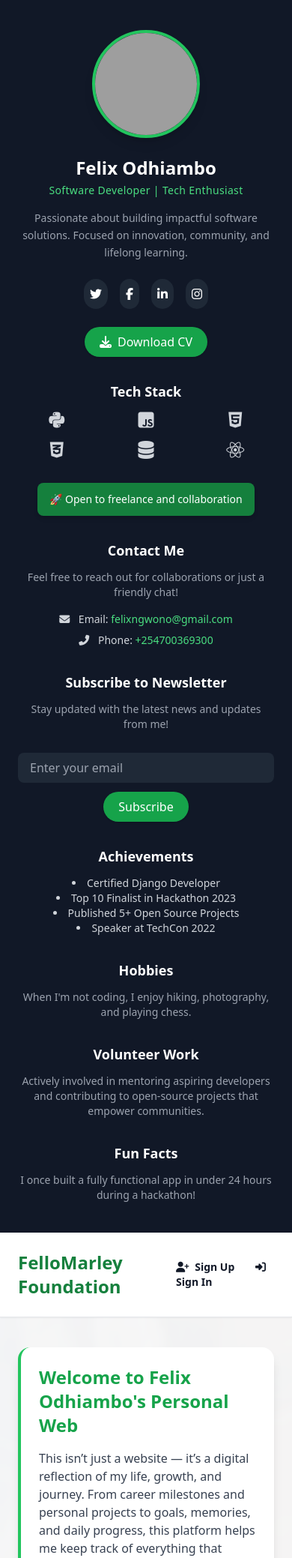
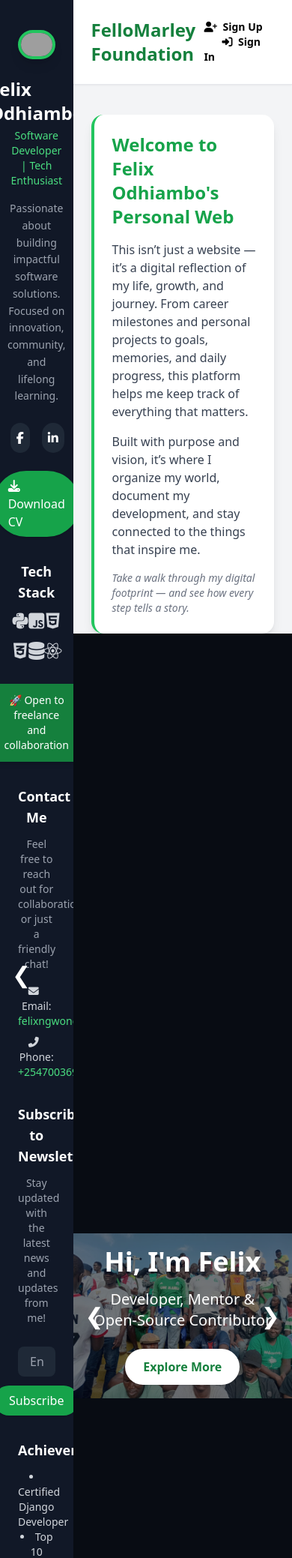
Before and after one commit to Felixngwono/Odhiambo-Felix-personal-website, a Django app: page / in a window 390 px wide. Shown: the top 2078 px of the page at 75% size. Run offline with Django 4.2, Linux system fonts and the light colour scheme; data comes from the database, SQL or seed files in the repository; some libraries are stand-ins or nearby versions; grey boxes are pictures that could not be loaded.

Commit message:
FelloMarley

```diff
--- a/StoryTeller/forms.py
+++ b/StoryTeller/forms.py
@@ -57,7 +57,7 @@ class SiblingForm(ModelForm):
 
     class Meta:
         model = Sibling
-        fields = ['name', 'birthdate', 'age', 'occupation', 'full_description', 'profile_picture']
+        fields = ['name', 'birthdate',  'occupation', 'full_description', 'profile_picture']
 
 class EducationLevelForm(ModelForm):
     class Meta:
--- a/Templates/home.html
+++ b/Templates/home.html
@@ -7,50 +7,34 @@
     <link href="{% static 'images/logo.png' %}" rel="icon" />
     <script src="https://cdn.tailwindcss.com"></script>
     <script src="https://kit.fontawesome.com/a2e0e6f8fd.js" crossorigin="anonymous"></script>
-
-    <!-- Alpine.js for slideshow -->
     <script defer src="https://unpkg.com/alpinejs@3.x.x/dist/cdn.min.js"></script>
 </head>
-<body class="" style="background-image: url('{% static 'images/k.jpg' %}');background-repeat: no-repeat;  background-size: cover; background-position: center;">
-    <!-- Overlay to add slight tint (optional for contrast) -->
-    <div class="bg-black bg-opacity-60 min-h-screen">
-        <div class="flex flex-col md:flex-row min-h-screen">
+<body class="overflow-hidden">
+
+<div class="flex h-screen w-screen">
     <!-- Sidebar -->
-            <aside class="w-full md:w-1/4 bg-gray-900 text-white flex flex-col items-center py-10 px-6 shadow-lg">
-                <!-- Profile Picture -->
+    <aside class="w-1/4 bg-gray-900 text-white flex flex-col items-center py-10 px-6 overflow-auto">
         <img class="w-36 h-36 rounded-full border-4 border-green-500 mb-4 shadow-lg object-cover" src="{% static 'images/Fel14.jpg' %}" alt="Profile Picture" />
-
-                <!-- Name & Title -->
         <h1 class="text-2xl font-extrabold mt-2">Felix Odhiambo</h1>
-                <p class="text-green-400 mt-1 text-sm tracking-wide text-center">Software Developer | Tech Enthusiast</p>
-
-                <!-- Short Bio -->
+        <p class="text-green-400 mt-1 text-sm text-center">Software Developer | Tech Enthusiast</p>
         <p class="text-sm text-gray-400 mt-4 text-center leading-relaxed">
             Passionate about building impactful software solutions. Focused on innovation, community, and lifelong learning.
         </p>
 
         <!-- Social Media Links -->
         <div class="flex mt-6 space-x-4">
-                    <a href="https://x.com/felixngwono" class="p-2 bg-gray-800 rounded-full hover:bg-green-600 transition duration-300">
-                        <i class="fab fa-twitter"></i>
-                    </a>
-                    <a href="https://facebook.com" class="p-2 bg-gray-800 rounded-full hover:bg-blue-600 transition duration-300">
-                        <i class="fab fa-facebook-f"></i>
-                    </a>
-                    <a href="https://linkedin.com" class="p-2 bg-gray-800 rounded-full hover:bg-blue-700 transition duration-300">
-                        <i class="fab fa-linkedin-in"></i>
-                    </a>
-                    <a href="https://instagram.com" class="p-2 bg-gray-800 rounded-full hover:bg-pink-600 transition duration-300">
-                        <i class="fab fa-instagram"></i>
-                    </a>
+            <a href="https://x.com/felixngwono" class="p-2 bg-gray-800 rounded-full hover:bg-green-600"><i class="fab fa-twitter"></i></a>
+            <a href="https://facebook.com" class="p-2 bg-gray-800 rounded-full hover:bg-blue-600"><i class="fab fa-facebook-f"></i></a>
+            <a href="https://linkedin.com" class="p-2 bg-gray-800 rounded-full hover:bg-blue-700"><i class="fab fa-linkedin-in"></i></a>
+            <a href="https://instagram.com" class="p-2 bg-gray-800 rounded-full hover:bg-pink-600"><i class="fab fa-instagram"></i></a>
         </div>
 
-                <!-- Download CV Button -->
-                <a href="{% static 'files/Felix_Odhiambo_CV.pdf' %}" download class="mt-6 inline-block bg-green-600 text-white py-2 px-5 rounded-full shadow hover:bg-green-500 transition duration-300">
+        <!-- Download CV -->
+        <a href="{% static 'files/Felix_Odhiambo_CV.pdf' %}" download class="mt-6 inline-block bg-green-600 text-white py-2 px-5 rounded-full shadow hover:bg-green-500">
             <i class="fas fa-download mr-2"></i>Download CV
         </a>
 
-                <!-- Tech Stack Icons -->
+        <!-- Tech Stack -->
         <div class="mt-8 text-center w-full">
             <h4 class="text-white font-semibold mb-3 text-lg">Tech Stack</h4>
             <div class="grid grid-cols-3 gap-4 justify-items-center text-2xl text-gray-300">
@@ -64,37 +48,32 @@
         </div>
 
         <!-- Call to Action -->
-                <div class="mt-8 bg-green-700 px-4 py-3 rounded-lg text-center shadow-md hover:bg-green-600 transition duration-300">
+        <div class="mt-8 bg-green-700 px-4 py-3 rounded-lg text-center shadow-md hover:bg-green-600 transition">
             <p class="text-sm font-medium">🚀 Open to freelance and collaboration</p>
+        </div>
 
-
-                </div>
-                <!-- Contact Section -->
+        <!-- Contact -->
         <div class="mt-8 text-center w-full">
             <h4 class="text-white font-semibold mb-3 text-lg">Contact Me</h4>
             <p class="text-sm text-gray-400 mb-4">Feel free to reach out for collaborations or just a friendly chat!</p>
             <div class="space-y-2">
-                        <p class="text-sm text-gray-300">
-                            <i class="fas fa-envelope mr-2"></i> Email: <a href="mailto:felixngwono@gmail.com" class="text-green-400 hover:underline">felixngwono@gmail.com</a>
-                        </p>
-                        <p class="text-sm text-gray-300">
-                            <i class="fas fa-phone-alt mr-2"></i> Phone: <a href="tel:+254700369300" class="text-green-400 hover:underline">+254700369300</a>
-                        </p>
+                <p class="text-sm text-gray-300"><i class="fas fa-envelope mr-2"></i> Email: <a href="mailto:felixngwono@gmail.com" class="text-green-400 hover:underline">felixngwono@gmail.com</a></p>
+                <p class="text-sm text-gray-300"><i class="fas fa-phone-alt mr-2"></i> Phone: <a href="tel:+254700369300" class="text-green-400 hover:underline">+254700369300</a></p>
             </div>
         </div>
-                <!-- Newsletter Subscription -->
+
+        <!-- Newsletter -->
         <div class="mt-8 text-center w-full">
             <h4 class="text-white font-semibold mb-3 text-lg">Subscribe to Newsletter</h4>
             <p class="text-sm text-gray-400 mb-4">Stay updated with the latest news and updates from me!</p>
             <form action="{% url 'subscribe_newsletter' %}" method="post" class="flex flex-col items-center space-y-3">
                 {% csrf_token %}
                 <input type="email" name="email" placeholder="Enter your email" class="w-full px-4 py-2 rounded-lg bg-gray-800 text-white focus:outline-none focus:ring-2 focus:ring-green-500" required>
-                        <button type="submit" class="bg-green-600 text-white py-2 px-5 rounded-full shadow hover:bg-green-500 transition duration-300">
-                            Subscribe
-                        </button>
+                <button type="submit" class="bg-green-600 text-white py-2 px-5 rounded-full shadow hover:bg-green-500">Subscribe</button>
             </form>
         </div>
-                <!-- Achievements Section -->
+
+        <!-- Achievements -->
         <div class="mt-8 text-center w-full">
             <h4 class="text-white font-semibold mb-3 text-lg">Achievements</h4>
             <ul class="list-disc list-inside text-gray-300 text-sm">
@@ -105,33 +84,27 @@
             </ul>
         </div>
 
-                <!-- Hobbies Section -->
+        <!-- Hobbies -->
         <div class="mt-8 text-center w-full">
             <h4 class="text-white font-semibold mb-3 text-lg">Hobbies</h4>
-                    <p class="text-sm text-gray-400">
-                        When I'm not coding, I enjoy hiking, photography, and playing chess.
-                    </p>
+            <p class="text-sm text-gray-400">When I'm not coding, I enjoy hiking, photography, and playing chess.</p>
         </div>
 
-
-                <!-- Volunteer Work Section -->
+        <!-- Volunteer Work -->
         <div class="mt-8 text-center w-full">
             <h4 class="text-white font-semibold mb-3 text-lg">Volunteer Work</h4>
-                    <p class="text-sm text-gray-400">
-                        Actively involved in mentoring aspiring developers and contributing to open-source projects that empower communities.
-                    </p>
+            <p class="text-sm text-gray-400">Actively involved in mentoring aspiring developers and contributing to open-source projects that empower communities.</p>
         </div>
 
-                <!-- Fun Facts Section -->
+        <!-- Fun Facts -->
         <div class="mt-8 text-center w-full">
             <h4 class="text-white font-semibold mb-3 text-lg">Fun Facts</h4>
-                    <p class="text-sm text-gray-400">
-                        I once built a fully functional app in under 24 hours during a hackathon!
-                    </p>
+            <p class="text-sm text-gray-400">I once built a fully functional app in under 24 hours during a hackathon!</p>
         </div>
     </aside>
 
-         <main class="flex-1 bg-white bg-opacity-95 text-gray-900 overflow-auto">
+    <!-- Main Content -->
+    <main class="flex-1 bg-gray-100 overflow-auto">
         <!-- Navbar -->
         <header class="p-6 flex justify-between items-center border-b border-gray-200 shadow-sm bg-white sticky top-0 z-10">
             <h1 class="text-2xl font-bold text-green-700">FelloMarley Foundation</h1>
@@ -140,82 +113,30 @@
                 <a href="{% url 'login' %}" class="hover:text-blue-600 font-semibold"><i class="fas fa-sign-in-alt mr-1"></i> Sign In</a>
             </nav>
         </header>
-<div class=" mt-10 px-6">
+
+        <!-- Introduction -->
+        <div class="mt-10 px-6">
             <div class="bg-white shadow-lg rounded-2xl border-l-4 border-green-500 p-6">
-    <h2 class="text-2xl md:text-3xl font-bold text-green-600 mb-4">
-      Welcome to Felix Odhiambo's Personal Web
-    </h2>
-    <p class="text-gray-700 mb-4">
-      This isn’t just a website — it’s a digital reflection of my life, growth, and journey.
-      From career milestones and personal projects to goals, memories, and daily progress, this platform helps me
-      keep track of everything that matters.
-    </p>
-    <p class="text-gray-700 mb-4">
-      Built with purpose and vision, it’s where I organize my world, document my development,
-      and stay connected to the things that inspire me.
-    </p>
-    <p class="text-sm text-gray-500 italic">
-      Take a walk through my digital footprint — and see how every step tells a story.
-    </p>
+                <h2 class="text-2xl md:text-3xl font-bold text-green-600 mb-4">Welcome to Felix Odhiambo's Personal Web</h2>
+                <p class="text-gray-700 mb-4">This isn’t just a website — it’s a digital reflection of my life, growth, and journey. From career milestones and personal projects to goals, memories, and daily progress, this platform helps me keep track of everything that matters.</p>
+                <p class="text-gray-700 mb-4">Built with purpose and vision, it’s where I organize my world, document my development, and stay connected to the things that inspire me.</p>
+                <p class="text-sm text-gray-500 italic">Take a walk through my digital footprint — and see how every step tells a story.</p>
             </div>
         </div>
-<br>
-<br>
-      <!-- Hero with Slideshow -->
+
+        <!-- Hero Slideshow -->
         <section
             x-data="{
                 activeSlide: 0,
                 slides: [
-      '{% static "images/z.jpg" %}',
-      '{% static "images/fel16.jpg" %}',
-      '{% static "images/m.jpg" %}',
-      '{% static "images/fel14.jpg" %}',
-      '{% static "images/IMG_20250731_104429_1.jpg" %}',
-      '{% static "images/a.jpg" %}',
-      '{% static "images/d.jpg" %}',
-      '{% static "images/g.jpg" %}',
-      '{% static "images/i.jpg" %}',
-      '{% static "images/l.jpg" %}',
-      '{% static "images/j.jpg" %}',
-      '{% static "images/k.jpg" %}',
-      '{% static "images/m.jpg" %}',
-      '{% static "images/n.jpg" %}',
-      '{% static "images/r.jpg" %}',
-      '{% static "images/o.jpg" %}',
-      '{% static "images/q.jpg" %}',
-      '{% static "images/st.jpg" %}',
-      '{% static "images/p.jpg" %}',
-      '{% static "images/q.jpg" %}',
-      '{% static "images/r.jpg" %}',
-      '{% static "images/s.jpg" %}',
-      '{% static "images/t.jpg" %}',
-      '{% static "images/u.jpg" %}',
+                   '{% static "images/z.jpg" %}', '{% static "images/fel16.jpg" %}', '{% static "images/m.jpg" %}', '{% static "images/fel14.jpg" %}', '{% static "images/IMG_20250731_104429_1.jpg" %}', '{% static "images/a.jpg" %}', '{% static "images/d.jpg" %}', '{% static "images/g.jpg" %}', '{% static "images/i.jpg" %}', '{% static "images/l.jpg" %}', '{% static "images/j.jpg" %}', '{% static "images/k.jpg" %}', '{% static "images/m.jpg" %}', '{% static "images/n.jpg" %}', '{% static "images/r.jpg" %}', '{% static "images/o.jpg" %}', '{% static "images/q.jpg" %}', '{% static "images/st.jpg" %}', '{% static "images/p.jpg" %}', '{% static "images/q.jpg" %}', '{% static "images/r.jpg" %}', '{% static "images/s.jpg" %}', '{% static "images/t.jpg" %}', '{% static "images/u.jpg" %}',
                 ],
-    init() {
-      setInterval(() => {
-        this.activeSlide = (this.activeSlide + 1) % this.slides.length;
-      }, 5000);
-    }
-  }"
-  x-init="init"
-  class="relative overflow-hidden h-[70vh] w-full bg-gray-900 text-white"
->
-
-  <!-- Slides -->
+            init() { setInterval(() => { this.activeSlide = (this.activeSlide + 1) % this.slides.length; }, 5000); } }" x-init="init" class="relative overflow-hidden h-[70vh] w-full bg-gray-900 text-white" > <!-- Slides --> <template x-for="(slide, index) in slides" :key="index"> <div x-show="activeSlide === index" class="absolute inset-0 transition-opacity duration-1000 flex justify-center items-center" x-transition:enter="opacity-0" x-transition:enter-end="opacity-100" x-transition:leave="opacity-100" x-transition:leave-end="opacity-0" > <img :src="slide" alt="Slideshow" class="w-full h-75 object-contain" > <div class="absolute inset-0 bg-black bg-opacity-50 flex items-center justify-center text-center px-6"> <div> <h1 class="text-4xl md:text-6xl font-bold mb-4">Hi, I'm Felix</h1> <p class="text-xl md:text-2xl">Developer, Mentor & Open-Source Contributor</p> <a href="#about" class="mt-6 inline-block bg-white text-green-700 font-semibold px-6 py-3 rounded-full shadow hover:bg-gray-100 transition"> Explore More </a> </div> </div> </div> </template> <!-- Navigation Buttons --> <button @click="activeSlide = (activeSlide - 1 + slides.length) % slides.length" class="absolute left-4 top-1/2 transform -translate-y-1/2 text-white text-3xl z-10" > &#10094; </button> <button @click="activeSlide = (activeSlide + 1) % slides.length" class="absolute right-4 top-1/2 transform -translate-y-1/2 text-white text-3xl z-10" > &#10095; </button> </section>
             <template x-for="(slide, index) in slides" :key="index">
-    <div
-      x-show="activeSlide === index"
-      class="absolute inset-0 transition-opacity duration-1000 flex justify-center items-center"
-      x-transition:enter="opacity-0"
-      x-transition:enter-end="opacity-100"
-      x-transition:leave="opacity-100"
-      x-transition:leave-end="opacity-0"
-    >
-      <img
-        :src="slide"
-        alt="Slideshow"
-        class="w-full h-75 object-contain"
-      >
+                <div x-show="activeSlide === index" class="absolute inset-0 flex justify-center items-center transition-opacity duration-1000"
+                     x-transition:enter="opacity-0" x-transition:enter-end="opacity-100"
+                     x-transition:leave="opacity-100" x-transition:leave-end="opacity-0">
+                    <img :src="slide" alt="Slideshow" class="max-w-full max-h-full object-contain">
                     <div class="absolute inset-0 bg-black bg-opacity-50 flex items-center justify-center text-center px-6">
                         <div>
                             <h1 class="text-4xl md:text-6xl font-bold mb-4">Hi, I'm Felix</h1>
@@ -228,32 +149,10 @@
                 </div>
             </template>
 
-  <!-- Navigation Buttons -->
-  <button
-    @click="activeSlide = (activeSlide - 1 + slides.length) % slides.length"
-    class="absolute left-4 top-1/2 transform -translate-y-1/2 text-white text-3xl z-10"
-  >
-    &#10094;
-  </button>
-  <button
-    @click="activeSlide = (activeSlide + 1) % slides.length"
-    class="absolute right-4 top-1/2 transform -translate-y-1/2 text-white text-3xl z-10"
-  >
-    &#10095;
-  </button>
-
+            <button @click="activeSlide = (activeSlide - 1 + slides.length) % slides.length" class="absolute left-4 top-1/2 transform -translate-y-1/2 text-white text-3xl z-10">&#10094;</button>
         </section>
 
-    <!-- Hero -->
-    <section class="relative">
-        <!-- Your existing slideshow remains untouched here -->
-        <!-- ... Keep the Alpine.js Hero Section ... -->
-    </section>
-<br><br>
-    <!-- About Me -->
-
-
-    <!-- Skills -->
+        <!-- Skills Section -->
         <section id="skills" class="py-20 bg-gray-100 border-t border-gray-200">
             <h2 class="text-4xl font-bold text-center text-green-700 mb-10">Skills</h2>
             <div class="max-w-6xl mx-auto grid grid-cols-1 sm:grid-cols-2 md:grid-cols-3 lg:grid-cols-4 gap-8 px-6">
@@ -269,7 +168,7 @@
             </div>
         </section>
 
-    <!-- Projects -->
+        <!-- Projects Section -->
         <section id="projects" class="py-20 px-6 bg-white border-t border-gray-200">
             <h2 class="text-4xl font-bold text-center text-green-700 mb-6">Featured Projects</h2>
             <p class="text-lg text-center text-gray-600 mb-10 max-w-3xl mx-auto">A few handpicked apps and tools I’ve created, spanning education, finance, health, and productivity.</p>
@@ -300,7 +199,7 @@
             </div>
         </section>
 
-    <!-- Call to Action Footer -->
+        <!-- Footer CTA -->
         <section class="bg-green-700 py-20 text-center text-white border-t border-green-800">
             <h2 class="text-3xl md:text-4xl font-bold">Let's Connect & Create</h2>
             <p class="mt-2 text-lg max-w-xl mx-auto">Interested in working together or need technical insight? Let’s chat.</p>
@@ -308,12 +207,8 @@
                 <i class="fas fa-envelope mr-2"></i> Reach Out
             </a>
         </section>
-</main>
 
-
-        </div>
-    </div>
-
+        <!-- Footer -->
         <footer class="bg-gray-800 text-white py-6 text-center">
             <p>&copy; {{ current_year }} Felix Odhiambo. All rights reserved.</p>
             <div class="flex justify-center space-x-4 mt-2">
@@ -322,7 +217,8 @@
                 <a href="https://twitter.com/yourusername" target="_blank"><i class="fab fa-twitter"></i></a>
             </div>
         </footer>
-
+    </main>
+</div>
 
 </body>
 </html>
--- a/Templates/update_member.html
+++ b/Templates/update_member.html
@@ -25,10 +25,6 @@
                     <div class="sm:col-span-2">
                         <label class="block text-sm font-medium text-gray-700">birthdate</label>
                         {% render_field form.birthdate type='date' class="w-full mt-1 p-3 border rounded-lg focus:ring-blue-500 focus:border-blue-500" placeholder="Enter full title" %}
-                    </div>
-                    <div class="sm:col-span-2">
-                        <label class="block text-sm font-medium text-gray-700">age</label>
-                        {% render_field form.age  class="w-full mt-1 p-3 border rounded-lg focus:ring-blue-500 focus:border-blue-500" placeholder="Enter full title" %}
                     </div>
 
                     <div class="sm:col-span-2">
```
Also changed, not shown: StoryTeller/models.py (+7 -5 lines), Templates/index.html (+7 -3 lines), StoryTeller/migrations/0003_remove_sibling_age_alter_myuser_profilepic.py (added), 2 other files. Lines whose indentation alone changed are shown as unchanged.
